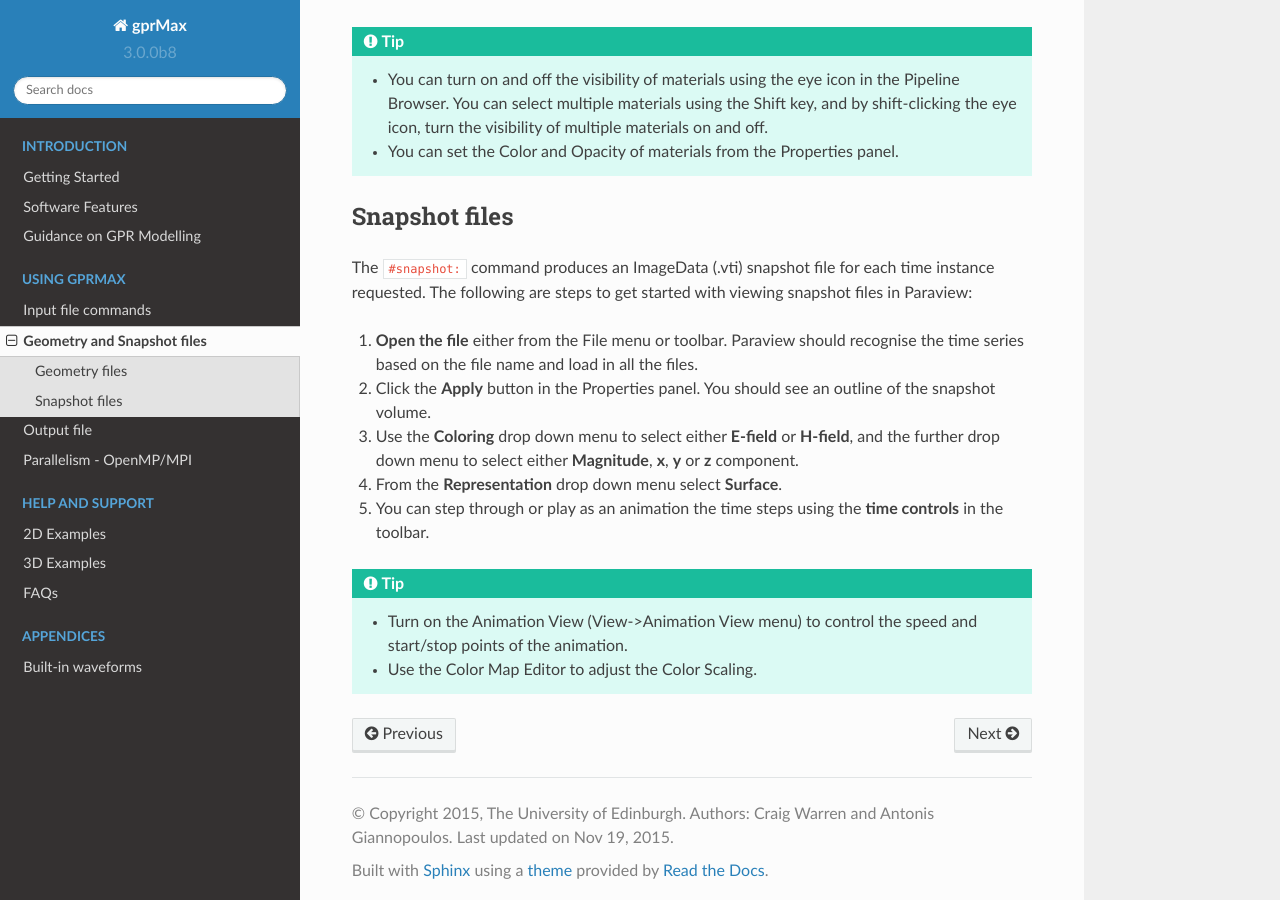
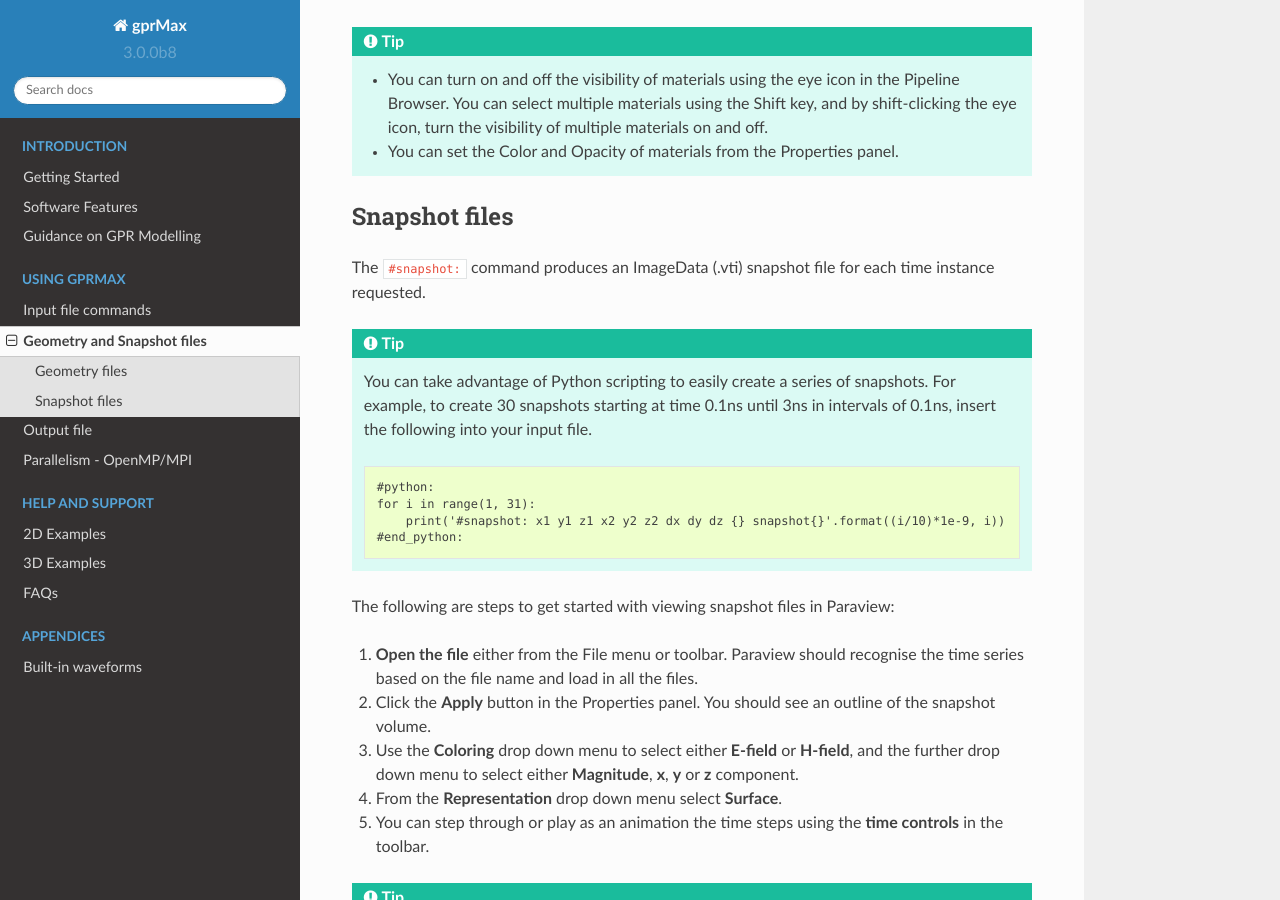
Before and after one commit to gprMax/gprMax, a Sphinx documentation site: the page built from docs/source/geometry_snapshots.rst, in a window 1280 px wide and 900 px high, scrolled down 1132 px. Built offline with Sphinx 7.4.7 and the Read the Docs theme 2.0.0, drawn with Linux system fonts in a browser that asks for light colours.

Commit message:
Added example of creating snapshots with Python in an input file.

```diff
--- a/docs/source/geometry_snapshots.rst
+++ b/docs/source/geometry_snapshots.rst
@@ -36,7 +36,19 @@ The ``#geometry_view:`` command produces either ImageData (.vti) for a per-cell
 Snapshot files
 ==============
 
-The ``#snapshot:`` command produces an ImageData (.vti) snapshot file for each time instance requested. The following are steps to get started with viewing snapshot files in Paraview:
+The ``#snapshot:`` command produces an ImageData (.vti) snapshot file for each time instance requested.
+
+.. tip::
+    You can take advantage of Python scripting to easily create a series of snapshots. For example, to create 30 snapshots starting at time 0.1ns until 3ns in intervals of 0.1ns, insert the following into your input file.
+
+    .. code-block:: none
+
+        #python:
+        for i in range(1, 31):
+            print('#snapshot: x1 y1 z1 x2 y2 z2 dx dy dz {} snapshot{}'.format((i/10)*1e-9, i))
+        #end_python:
+
+The following are steps to get started with viewing snapshot files in Paraview:
 
 #. **Open the file** either from the File menu or toolbar. Paraview should recognise the time series based on the file name and load in all the files.
 #. Click the **Apply** button in the Properties panel. You should see an outline of the snapshot volume.
```
